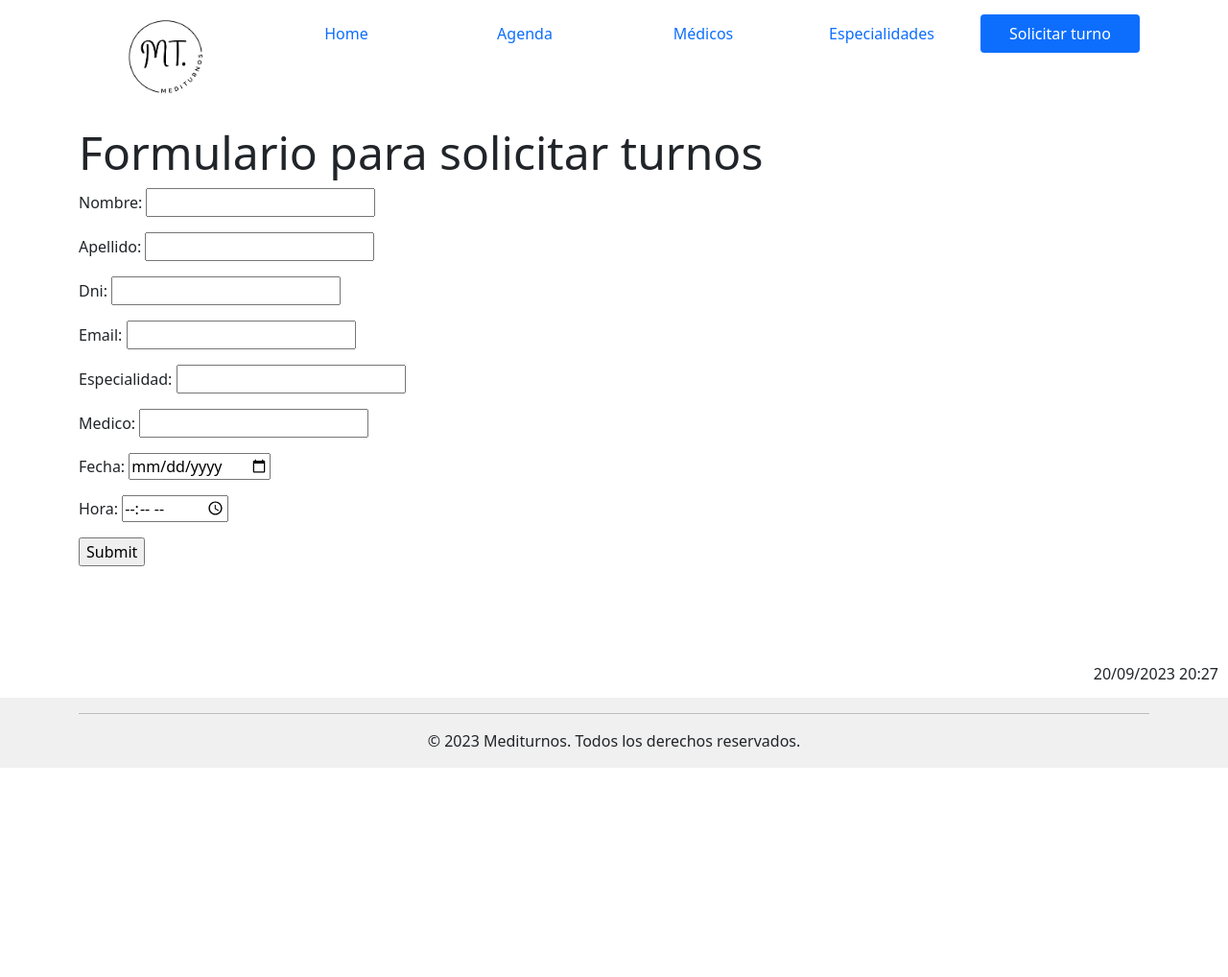
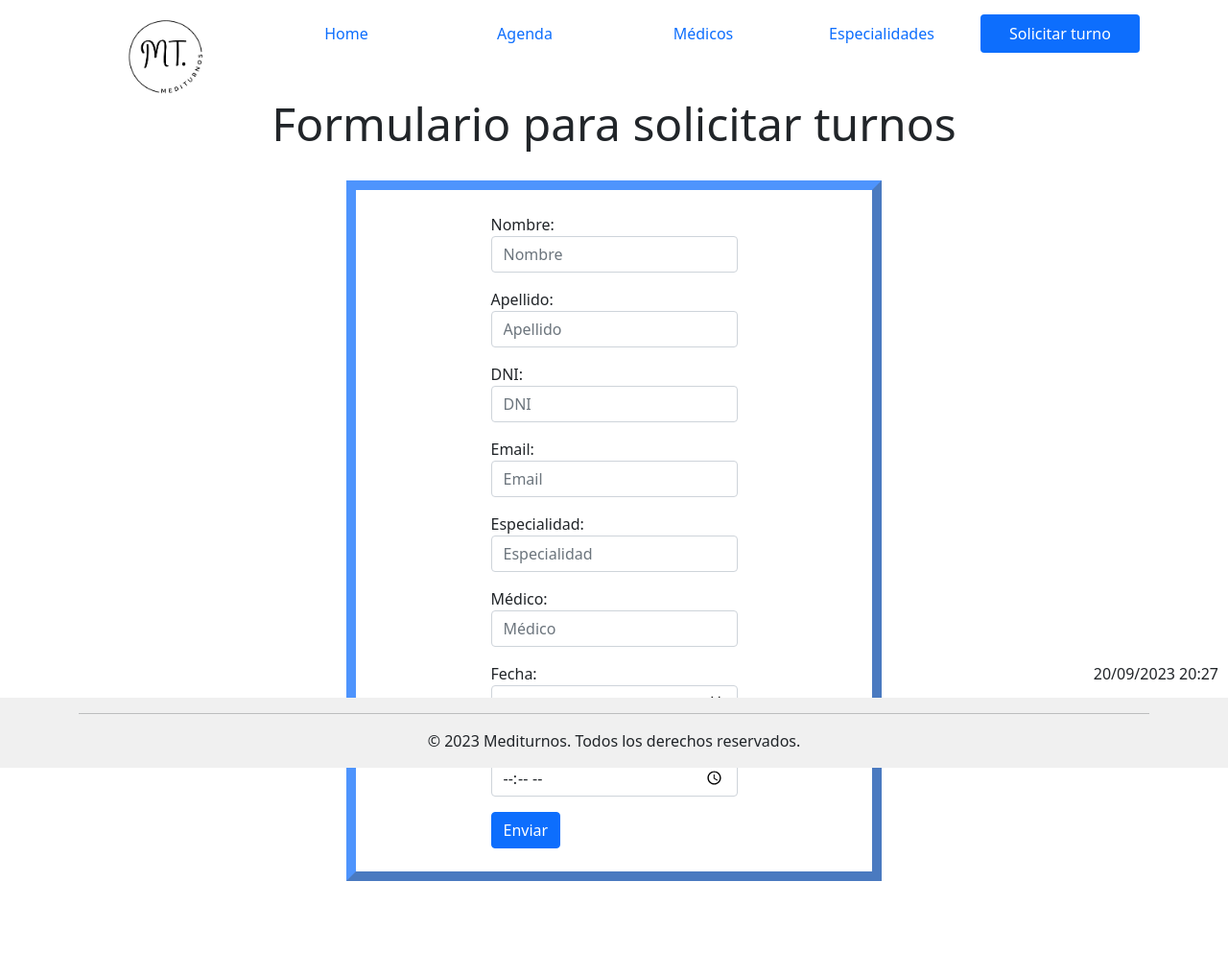
Before and after one commit to Mel-Ja/gestion-turnos, a Django app: page /solicitarturno/ in a window 1280 px wide. Shown: the whole page at 96% size. Before the commit the page ends 800 px from the top, so only its background shows below. Run offline with Django 4.2, Linux system fonts and the light colour scheme.

Commit message:
Se agregan estilos bootstrap al formulario

```diff
--- a/mediturnosApp/forms.py
+++ b/mediturnosApp/forms.py
@@ -2,21 +2,21 @@ from django import forms
 from datetime import datetime, timedelta
 
 class SolicitarTurnoForm(forms.Form):
-
-	nombre = forms.CharField(label="Nombre", required=True, widget=forms.TextInput(attrs={'pattern': '[a-zA-ZáéíóúüÁÉÍÓÚñÑ\s]*', 'title': 'Ingrese solo letras', 'class': 'solo-letras'}))
-	apellido = forms.CharField(label="Apellido", required=True, widget=forms.TextInput(attrs={'pattern': '[a-zA-ZáéíóúüÁÉÍÓÚñÑ\s]*', 'title': 'Ingrese solo letras', 'class': 'solo-letras'}))
-	dni = forms.CharField(label="Dni", required=True, widget=forms.TextInput(attrs={'pattern': '[0-9]{8}', 'title': 'El DNI debe contener 8 dígitos numéricos', 'class': 'dni-input', 'maxlength': '8'}))
-	email = forms.EmailField(label="Email", required=True)
-	especialidad = forms.CharField(label="Especialidad", required=True, widget=forms.TextInput(attrs={'pattern': '[a-zA-ZáéíóúüÁÉÍÓÚñÑ\s]*', 'title': 'Ingrese solo letras', 'class': 'solo-letras'}))
-	medico = forms.CharField(label="Medico", required=True, widget=forms.TextInput(attrs={'pattern': '[a-zA-ZáéíóúüÁÉÍÓÚñÑ\s]*', 'title': 'Ingrese solo letras', 'class': 'solo-letras'}))
-	fecha = forms.DateField(
+    nombre = forms.CharField(label="Nombre", required=True, widget=forms.TextInput(attrs={'class': 'form-control solo-letras', 'placeholder': 'Nombre'}))
+    apellido = forms.CharField(label="Apellido", required=True, widget=forms.TextInput(attrs={'class': 'form-control solo-letras', 'placeholder': 'Apellido'}))
+    dni = forms.CharField(label="DNI", required=True, widget=forms.TextInput(attrs={'class': 'form-control dni-input', 'pattern': '[0-9]{8}', 'title': 'El DNI debe contener 8 dígitos numéricos', 'maxlength': '8', 'placeholder': 'DNI'}))
+    email = forms.EmailField(label="Email", required=True, widget=forms.EmailInput(attrs={'class': 'form-control', 'placeholder': 'Email'}))
+    especialidad = forms.CharField(label="Especialidad", required=True, widget=forms.TextInput(attrs={'class': 'form-control solo-letras', 'placeholder': 'Especialidad'}))
+    medico = forms.CharField(label="Médico", required=True, widget=forms.TextInput(attrs={'class': 'form-control solo-letras', 'placeholder': 'Médico'}))
+    fecha = forms.DateField(
         label="Fecha",
         required=True,
         widget=forms.DateInput(
             attrs={
                 'type': 'date',
+                'class': 'form-control',
                 'min': str(datetime.now().date() + timedelta(days=1))  # Establecemos como fecha mínima el día siguiente al actual
             }
         )
     )
-	hora = forms.TimeField(label="Hora", required=True, widget=forms.TimeInput(attrs={'type': 'time'}))
+    hora = forms.TimeField(label="Hora", required=True, widget=forms.TimeInput(attrs={'type': 'time', 'class': 'form-control'}))
--- a/mediturnosApp/static/mediturnosApp/css/styles.css
+++ b/mediturnosApp/static/mediturnosApp/css/styles.css
@@ -1,5 +1,6 @@
 body{
     margin-top: 15px;
+    margin-bottom: 100px; /* Ajusta el margen inferior del cuerpo para dejar espacio para el footer */
 }
 
 .logo{
@@ -59,6 +60,11 @@ body{
 
 .display-5{
     font-weight: 0;
+    text-align: center; /* Centra el texto horizontalmente */
+    display: flex; /* Utiliza flexbox para centrar verticalmente */
+    justify-content: center; /* Centra verticalmente */
+    align-items: center; /* Centra horizontalmente */
+    margin-top: -30px;
 }
 
 
@@ -120,11 +126,27 @@ body{
     height: 10px;
   }
 
-
-.fondoRojo{
-  background-color: red;
+.formulario{
+  width: 50%;
+  height: auto; /* Ajusta la altura según sea necesario */
+  border-style: outset;
+  border-color: #0d6dfdba;
+  border-width: 10px;
+  display: flex;
+  flex-direction: column;
+  justify-content: center;
+  align-items: center;
+  margin: 0 auto; /* Esto centrará el div en la página */
+  margin-top:30px;
 }
 
-.fondo-azul {
-  background-color: blue;
+.mostrarEspecialidades{
+  width: 50%;
+  height: auto; /* Ajusta la altura según sea necesario */
+  display: flex;
+  flex-direction: column;
+  justify-content: center;
+  align-items: center;
+  margin: 0 auto; /* Esto centrará el div en la página */
+  margin-top:30px;
 }
--- a/mediturnosApp/templates/mediturnosApp/turnos/especialidades.html
+++ b/mediturnosApp/templates/mediturnosApp/turnos/especialidades.html
@@ -17,7 +17,7 @@ esa lista llega con el nombre: especialidades
 
 {% comment %} listamos cada una de las especialidades de la lista {% endcomment %}
 <br>
-    <ul>
+    <ul class="mostrarEspecialidades">
         {% for especialidad in especialidades %}
             <li>
                 {{ especialidad.0 }}<br>
--- a/mediturnosApp/templates/mediturnosApp/turnos/medicos.html
+++ b/mediturnosApp/templates/mediturnosApp/turnos/medicos.html
@@ -74,7 +74,6 @@ que de acuerdo a el id_especialidad ingresado por el usuario, esa lista sera dis
               {% endfor %}
             </ul>
         </div>
-    <br><br><br>
     <p class="fecha"> {{ fecha }} </p>
-    <br><br><br>
+
 {% endblock %}
--- a/mediturnosApp/templates/mediturnosApp/turnos/solicitarturno.html
+++ b/mediturnosApp/templates/mediturnosApp/turnos/solicitarturno.html
@@ -8,15 +8,23 @@
 {% block titulo_principal %}Formulario para solicitar turnos{% endblock %}
 {% block principal %}
 
-<form method="POST" action=" {% url 'solicitarturno' %} ">
 
-{% csrf_token %}
-{{ formulario.as_p }}
 
-<input type="submit">
+<div class="formulario">
+    <br>
+    <form method="POST" action=" {% url 'solicitarturno' %} ">
 
-<br><br><br><br><br><br>
-</form>
+    {% csrf_token %}
+    {{ formulario.as_p }}
+
+    <button type="submit" class="btn btn-primary">Enviar</button>
+
+    </form>
+    <br>
+<div>
+
+
+
 
 {% endblock %}
 {% block fecha %}
```
